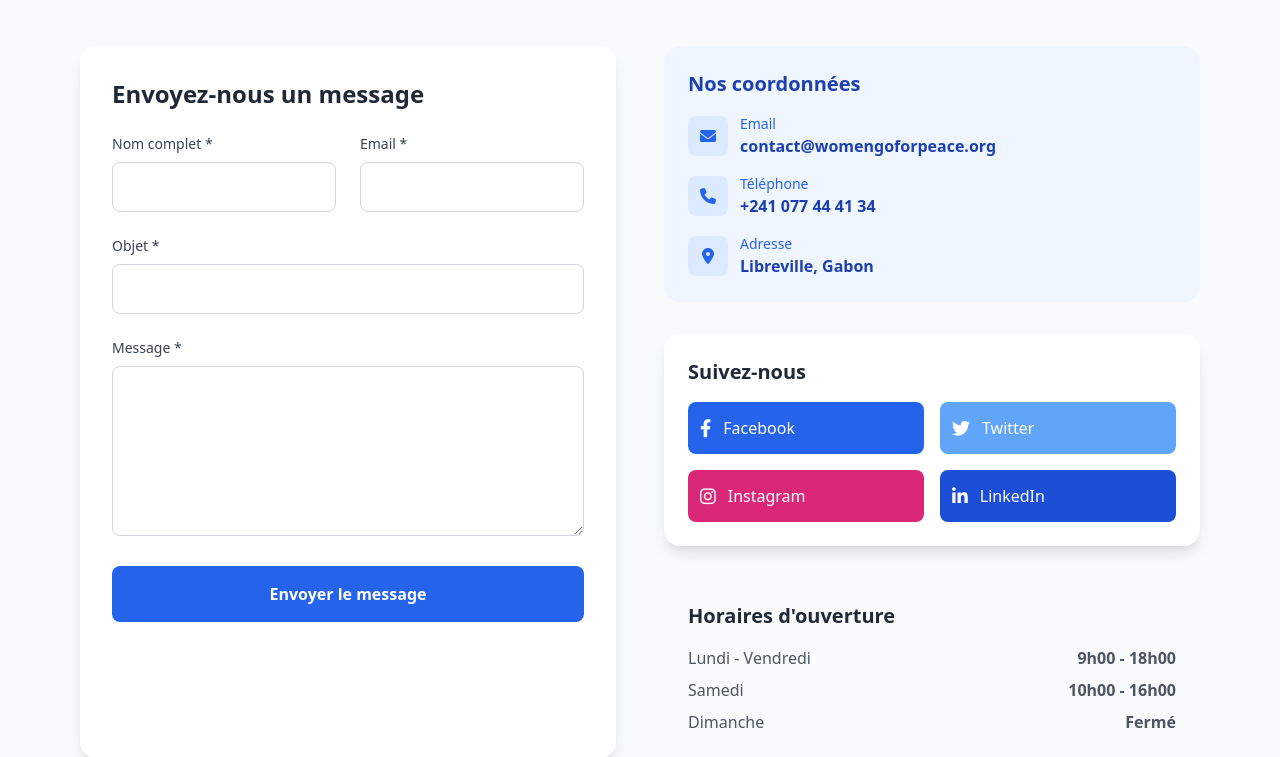
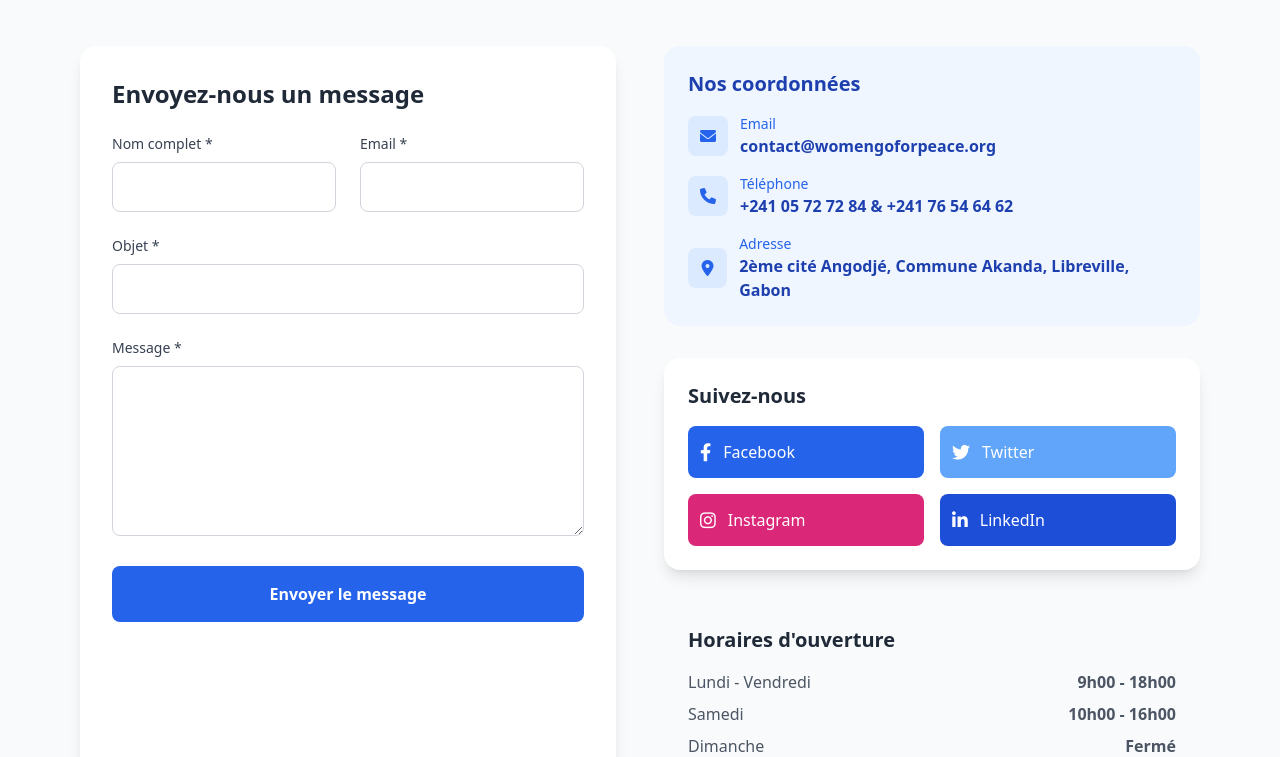
Before and after one commit to AlMezui241/women_go_for_peace, a Django app: page /contact/ in a window 1280 px wide. Shown: the part 222-979 px from the top of the page. Run offline with Django 5.2, Linux system fonts and the light colour scheme; data that the repository does not hold is empty; some libraries are stand-ins or nearby versions.

Commit message:
Update contact.html
mise a jour en date du 21/11/2025

```diff
--- a/templates/core/contact.html
+++ b/templates/core/contact.html
@@ -82,7 +82,7 @@
                         </div>
                         <div>
                             <p class="text-sm text-blue-600">Téléphone</p>
-                            <p class="font-semibold text-blue-800">+241 077 44 41 34</p>
+                            <p class="font-semibold text-blue-800">+241 05 72 72 84 & +241 76 54 64 62</p>
                         </div>
                     </div>
 
@@ -92,7 +92,7 @@
                         </div>
                         <div>
                             <p class="text-sm text-blue-600">Adresse</p>
-                            <p class="font-semibold text-blue-800">Libreville, Gabon</p>
+                            <p class="font-semibold text-blue-800">2ème cité Angodjé, Commune Akanda, Libreville, Gabon</p>
                         </div>
                     </div>
 
```
